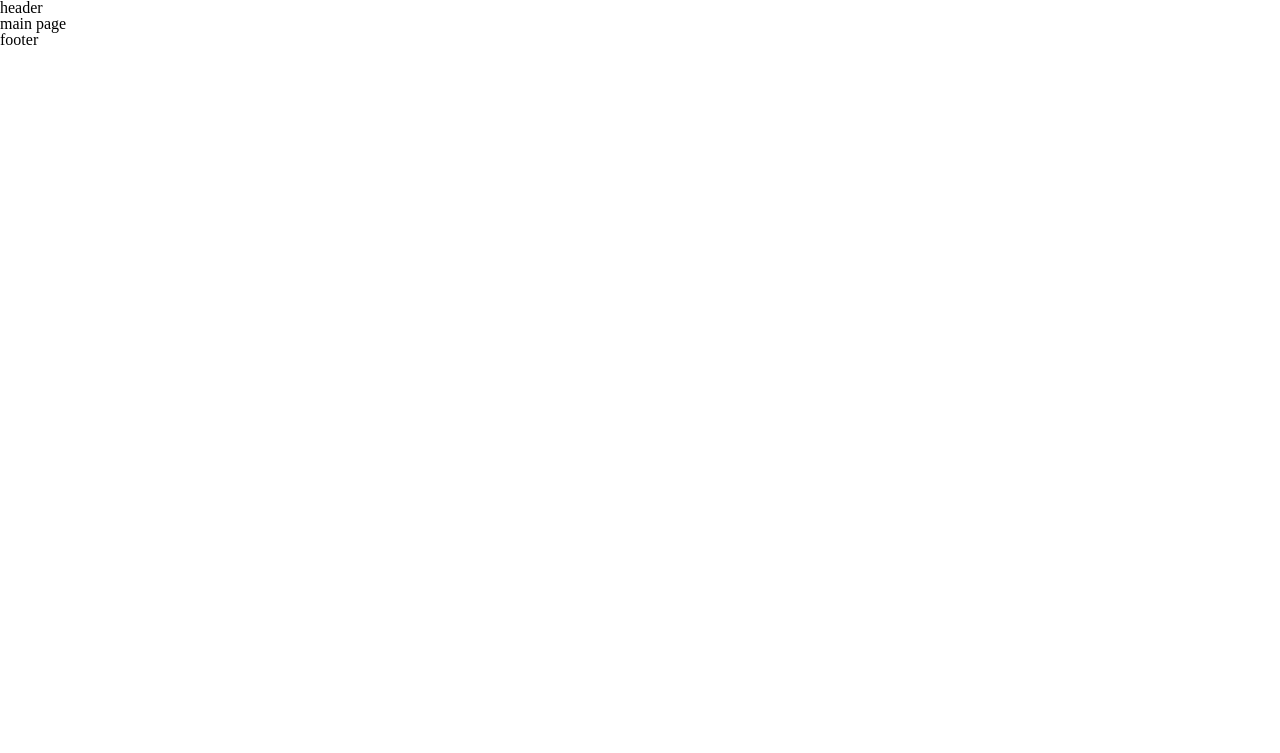
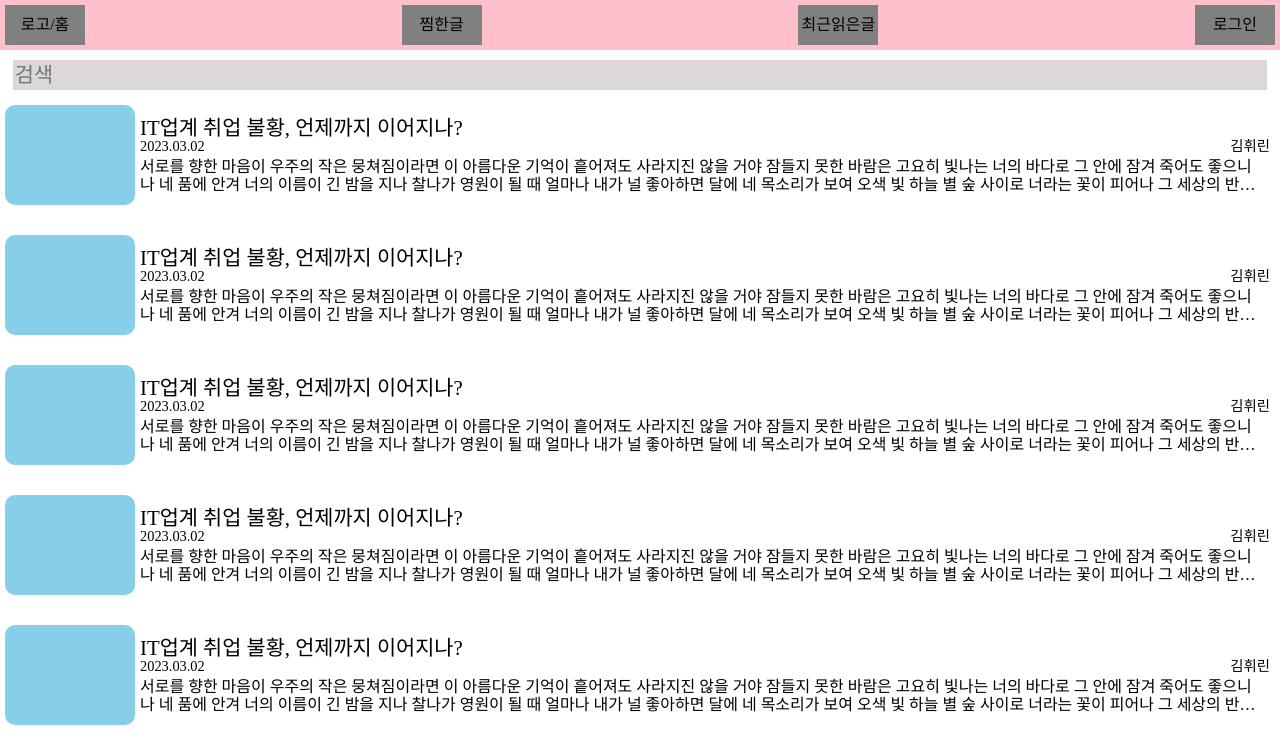
Before and after one commit to ilsang-article/ilsang-article-FE, a React (Create React App) app: page / in a window 1280 px wide. Shown: the top 753 px of the page. Built offline with nearby package versions, Linux system fonts and the light colour scheme.

Commit message:
feature : Layout완성

```diff
--- a/src/App.js
+++ b/src/App.js
@@ -4,10 +4,10 @@ import GlobalStyle from "./styles/GlobalStyle";
 
 function App() {
   return (
-    <Layout>
+    <>
       <GlobalStyle />
       <Router />
-    </Layout>
+    </>
   );
 }
 
--- /dev/null
+++ b/src/components/main/Main.jsx
@@ -0,0 +1,38 @@
+import styled from "styled-components";
+import PostCard from "../postCard/PostCard";
+
+const Main = () => {
+  return (
+    <Container>
+      <Serch placeholder="검색" />
+      <PostCard />
+      <PostCard />
+      <PostCard />
+      <PostCard />
+      <PostCard />
+      <PostCard />
+      <PostCard />
+      <PostCard />
+      <PostCard />
+      <PostCard />
+    </Container>
+  );
+};
+
+export default Main;
+
+const Container = styled.div`
+  width: 100%;
+  display: flex;
+  flex-direction: column;
+  align-items: center;
+`;
+
+const Serch = styled.input`
+  width: 98%;
+  height: 30px;
+  margin-top: 10px;
+  font-size: 1.3rem;
+  border: none;
+  background-color: #dcd8d8;
+`;
--- a/src/components/main/MainPage.jsx
+++ /dev/null
@@ -1,5 +0,0 @@
-const MainPage = () => {
-  return <div>main page</div>;
-};
-
-export default MainPage;
--- /dev/null
+++ b/src/components/postCard/PostCard.jsx
@@ -0,0 +1,90 @@
+import styled from "styled-components";
+
+const PostCard = () => {
+  return (
+    <Container>
+      <Img />
+      <Content>
+        <Title>IT업계 취업 불황, 언제까지 이어지나?</Title>
+        <Info>
+          <Date>2023.03.02</Date>
+          <Writer>김휘린</Writer>
+        </Info>
+        <Text>
+          서로를 향한 마음이 우주의 작은 뭉쳐짐이라면 이 아름다운 기억이
+          흩어져도 사라지진 않을 거야 잠들지 못한 바람은 고요히 빛나는 너의
+          바다로 그 안에 잠겨 죽어도 좋으니 나 네 품에 안겨 너의 이름이 긴 밤을
+          지나 찰나가 영원이 될 때 얼마나 내가 널 좋아하면 달에 네 목소리가 보여
+          오색 빛 하늘 별 숲 사이로 너라는 꽃이 피어나 그 세상의 반을 가진다
+          해도 그저 네 앞에선 꽃에 머물고픈 한 남자일 뿐 오롯이 나를 비춰요
+          어둠이 드리워도 눈이 부시게 눈물조차 반짝이는 밤의 기적을 노래하네
+          너의 이름이 긴 밤을 지나 찰나가 영원이 될 때 얼마나 내가 널 좋아하면
+          달에 네 목소리가 보여 오색 빛 하늘 별 숲 사이로 너라는 꽃이 피어나 그
+          세상의 반을 가진다 해도 그저 네 앞에선 꽃에 머물고픈 남자일 뿐 밤하늘
+          수 놓인 모든 것들이 운명 위로 내리는 걸 내 꿈에 안긴 널 한 번 더
+          가득히 안아 시간을 넘어 빛이 닿는 세계의 바깥까지 함께 너의 깊은
+          미소의 황홀 속 일렁임은 영원과 이어질 거야 얼마나 내가 널 원하는지
+          눈을 감아도 너와 마주쳐 쏟아지는 달빛의 선율을 따라 자유의 날개로
+          향하는 봄날엔 너의 유일한 숨결이 분다
+        </Text>
+      </Content>
+    </Container>
+  );
+};
+
+export default PostCard;
+
+const Container = styled.div`
+  width: 100%;
+  height: 120px;
+  margin: 5px 0;
+
+  font-size: 1rem;
+  padding: 5px;
+  display: flex;
+  align-items: center;
+`;
+
+const Content = styled.div`
+  width: 100%;
+  height: 100%;
+  padding: 5px;
+  display: flex;
+  flex-direction: column;
+  justify-content: center;
+`;
+const Info = styled.div`
+  width: 100%;
+  display: flex;
+  justify-content: space-between;
+`;
+const Title = styled.p`
+  font-size: 1.3em;
+`;
+const Date = styled.span`
+  font-size: 0.9em;
+`;
+
+const Img = styled.div`
+  width: 130px;
+  height: 100px;
+  background-color: skyblue;
+  border-radius: 10px;
+  flex-shrink: 0;
+`;
+
+const Writer = styled.span`
+  font-size: 0.9em;
+`;
+const Text = styled.div`
+  padding: 5px 0;
+  width: 100%;
+  font-size: 1em;
+  text-overflow: ellipsis;
+  overflow: hidden;
+  display: -webkit-box;
+  -webkit-box-orient: vertical;
+  -webkit-line-clamp: 2;
+  line-height: 1.1em;
+  height: 2.4em;
+`;
--- a/src/layout/Footer.jsx
+++ b/src/layout/Footer.jsx
@@ -1,5 +1,16 @@
+import styled from "styled-components";
+
 const Footer = () => {
-  return <div>footer</div>;
+  return <Container>footer입니다용!! </Container>;
 };
 
 export default Footer;
+
+const Container = styled.div`
+  width: 100%;
+  height: 50px;
+  background-color: pink;
+  display: flex;
+  justify-content: center;
+  align-items: center;
+`;
--- a/src/layout/Header.jsx
+++ b/src/layout/Header.jsx
@@ -1,5 +1,37 @@
+import { useNavigate } from "react-router-dom";
+import styled from "styled-components";
+
 const Header = () => {
-  return <div>header</div>;
+  const navigator = useNavigate();
+
+  return (
+    <Container>
+      <MenuBtn onClick={() => navigator("/")}>로고/홈</MenuBtn>
+      <MenuBtn onClick={() => navigator("/likeposts")}>찜한글</MenuBtn>
+      <MenuBtn onClick={() => navigator("/recentposts")}>최근읽은글</MenuBtn>
+      <MenuBtn>로그인</MenuBtn>
+    </Container>
+  );
 };
 
 export default Header;
+
+const Container = styled.div`
+  width: 100%;
+  height: 50px;
+  background-color: pink;
+  display: flex;
+  justify-content: space-between;
+  align-items: center;
+  box-sizing: border-box;
+  padding: 0 5px;
+`;
+
+const MenuBtn = styled.div`
+  width: 80px;
+  height: 40px;
+  background-color: gray;
+  display: flex;
+  justify-content: center;
+  align-items: center;
+`;
--- a/src/layout/Layout.jsx
+++ b/src/layout/Layout.jsx
@@ -1,3 +1,4 @@
+import styled from "styled-components";
 import Footer from "./Footer";
 import Header from "./Header";
 
@@ -5,9 +6,14 @@ const Layout = ({ children }) => {
   return (
     <div>
       <Header />
-      {children}
+      <Contents>{children}</Contents>
       <Footer />
     </div>
   );
 };
 export default Layout;
+
+const Contents = styled.div`
+  width: 100%;
+  min-height: calc(100vh - 100px);
+`;
--- /dev/null
+++ b/src/pages/LikePostsPage.jsx
@@ -0,0 +1,5 @@
+const LikePostsPage = () => {
+  return <div>찜한글페이지 여기에 각 컴포넌트들 구성하면됩니다용</div>;
+};
+
+export default LikePostsPage;
--- /dev/null
+++ b/src/pages/MainPage.jsx
@@ -0,0 +1,7 @@
+import Main from "../components/main/Main";
+
+const MainPage = () => {
+  return <Main />;
+};
+
+export default MainPage;
--- /dev/null
+++ b/src/pages/RecentPostsPage.jsx
@@ -0,0 +1,5 @@
+const RecentPostsPage = () => {
+  return <div>최근 읽은 글 페이지</div>;
+};
+
+export default RecentPostsPage;
--- a/src/router/Router.jsx
+++ b/src/router/Router.jsx
@@ -1,14 +1,21 @@
 import { Routes } from "react-router-dom";
 import { Route } from "react-router-dom";
 import { BrowserRouter } from "react-router-dom";
-import MainPage from "../components/main/MainPage";
+import MainPage from "../pages/MainPage";
+import LikePostsPage from "../pages/LikePostsPage";
+import RecentPostsPage from "../pages/RecentPostsPage";
+import Layout from "../layout/Layout";
 
 const Router = () => {
   return (
     <BrowserRouter>
-      <Routes>
-        <Route path="/" element={<MainPage />} />
-      </Routes>
+      <Layout>
+        <Routes>
+          <Route path="/" element={<MainPage />} />
+          <Route path="/likeposts" element={<LikePostsPage />} />
+          <Route path="/recentposts" element={<RecentPostsPage />} />
+        </Routes>
+      </Layout>
     </BrowserRouter>
   );
 };
```
Also changed, not shown: src/components/main/StMainPage.jsx (deleted).
